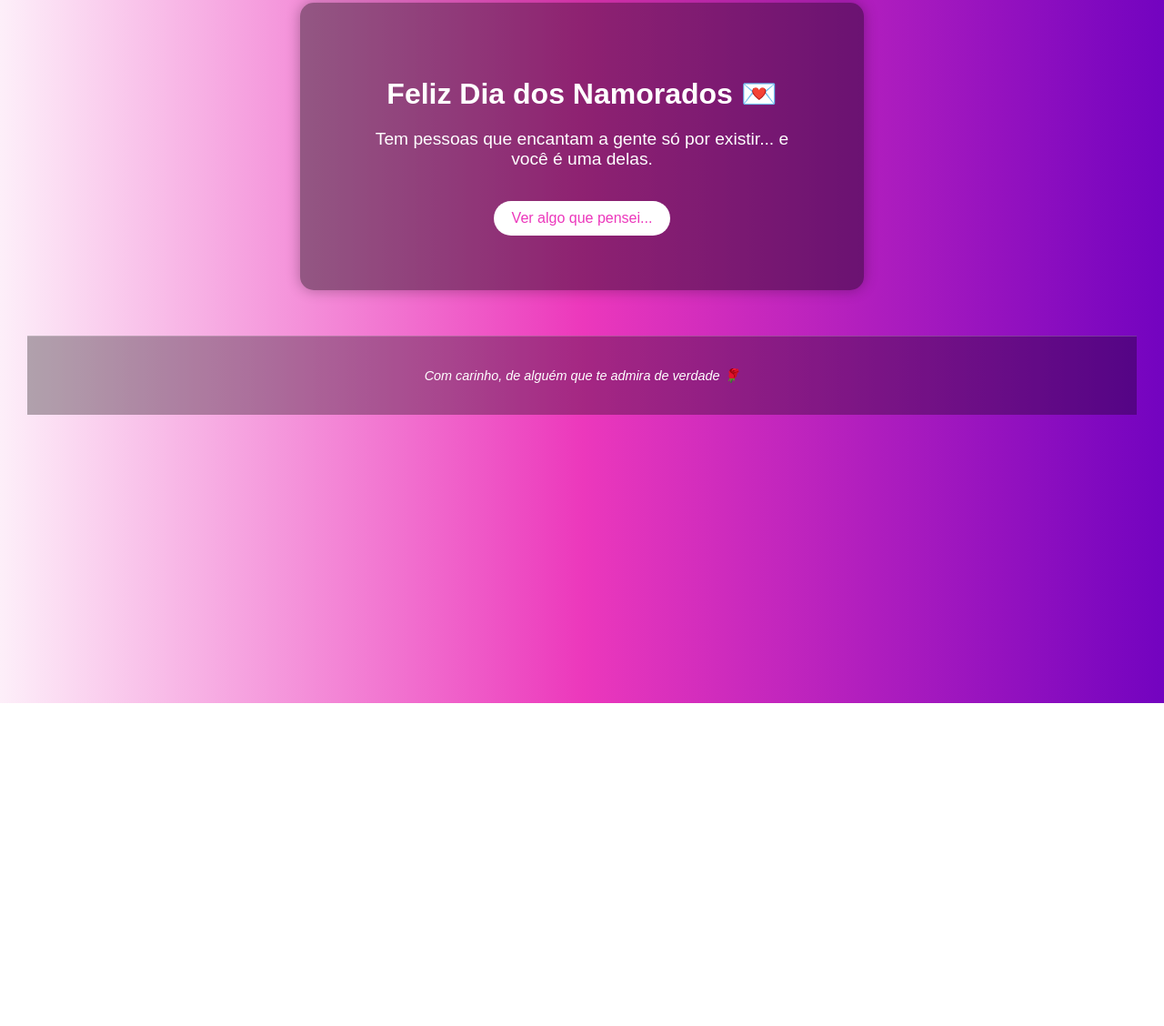
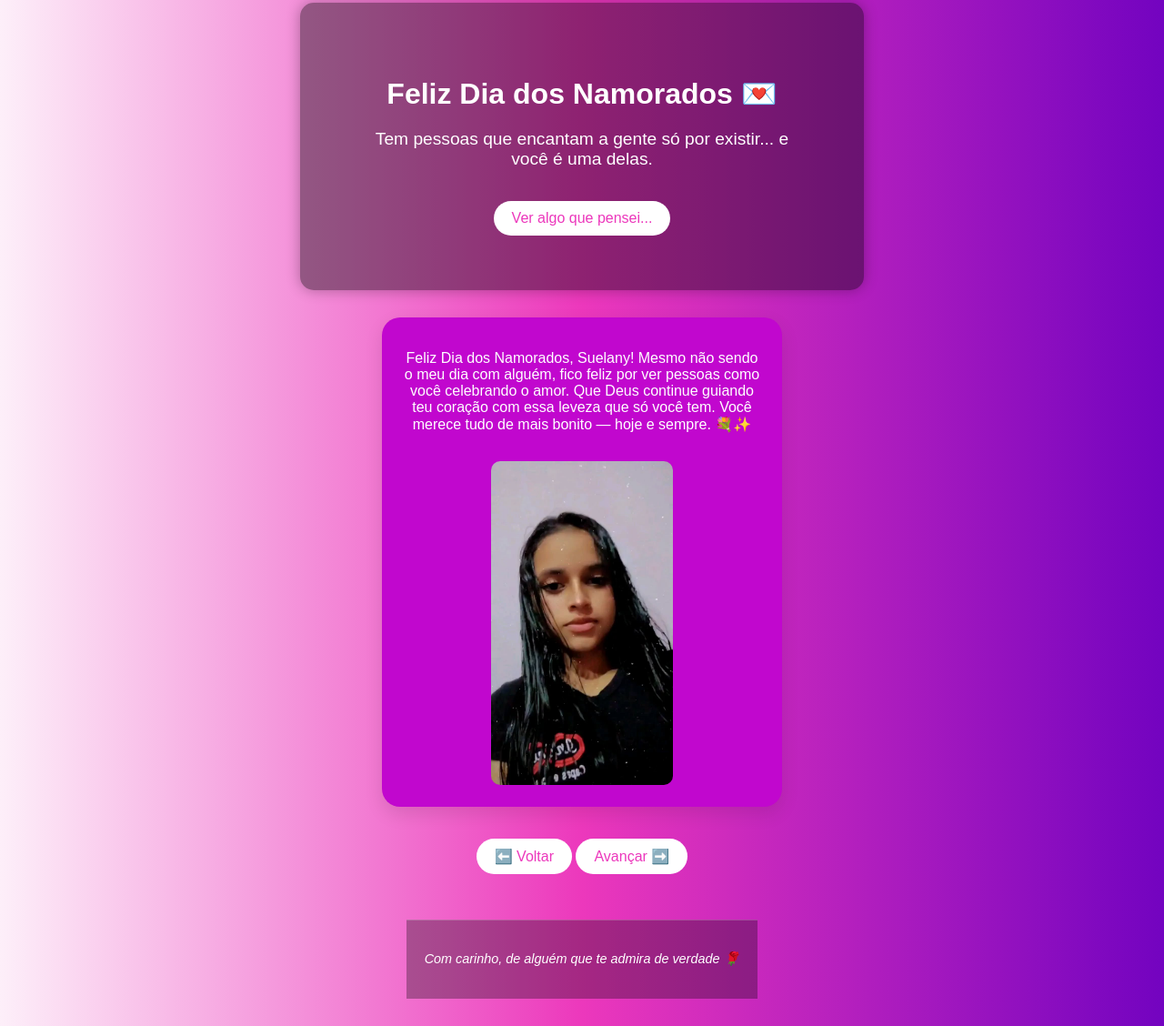
Before and after one commit to Fabio-Resende-s/romantico, a plain HTML site: page index.html in a window 1280 px wide. Shown: the part 27-1155 px from the top of the page at 91% size. Before the commit the page ends 800 px from the top, so only its background shows below. Drawn offline with Linux system fonts and the light colour scheme.

Commit message:
nova atualização

```diff
--- a/index.html
+++ b/index.html
@@ -1,14 +1,13 @@
 <!DOCTYPE html>
 <html lang="pt-BR">
   <head>
-  <meta charset="UTF-8">
+    <meta charset="UTF-8" />
     <title>Para alguém especial</title>
-  <meta name="viewport" content="width=device-width, initial-scale=1.0">
+    <meta name="viewport" content="width=device-width, initial-scale=1.0" />
 
-  <link rel="stylesheet" href="style.css">
+    <link rel="stylesheet" href="style.css" />
   </head>
   <body>
-
     <div class="container">
       <h1 class="titulo">Feliz Dia dos Namorados 💌</h1>
       <p class="mensagem" id="mensagemInicial">
@@ -16,12 +15,46 @@
       </p>
       <button onclick="revelarMensagem()">Ver algo que pensei...</button>
       <p class="mensagem-secreta" id="mensagemSecreta">
-  Admiração é pouco pra descrever o que sinto quando você sorri. 💫<br>
+        Admiração é pouco pra descrever o que sinto quando você sorri. 💫<br />
         Obrigado por ser tão você, Suelany.
-  <br>
-   <img src="STK-20250527-WA0038 (2).webp" alt="Foto da Suelany" class="foto" >
+        <br />
+        <img
+          src="STK-20250527-WA0038 (2).webp"
+          alt="Foto da Suelany"
+          class="foto"
+        />
+      </p>
+    </div>
 
+    <div class="slider" id="slider">
+      <div class="slide active">
+        <p>Feliz Dia dos Namorados, Suelany!
+Mesmo não sendo o meu dia com alguém, fico feliz por ver pessoas como você celebrando o amor. Que Deus continue guiando teu coração com essa leveza que só você tem.
+
+Você merece tudo de mais bonito — hoje e sempre. 💐✨</p>
+       <img src="278470398_362996179115732_945600938192795544_n.jpg" alt="gddsgsdsdgdsdsgds">
+      </div>
+      <div class="slide">
+        <p>Não sei explicar... mas tem algo em você que faz o mundo parecer mais leve quando tá por perto. ✨</p>
+         <img
+      src="https://i.pinimg.com/originals/f3/00/9b/f3009b260fb3aaf55fd6ac31175c1927.gif"
+      alt="Gif de carinho"
+    />
+      </div>
+      <div class="slide">
+        <p>
+          Esse ursinho é só um símbolo...<br />de como você me deixa bobo(a) 😅
         </p>
+        <img
+          src="https://gifman.net/wp-content/uploads/2019/06/ursinho-fofo-apaixonado.gif"
+          alt="Ursinho fofo"
+        />
+      </div>
+    </div>
+
+    <div class="nav-buttons">
+      <button onclick="mudarSlide(-1)">⬅️ Voltar</button>
+      <button onclick="mudarSlide(1)">Avançar ➡️</button>
     </div>
 
     <footer class="rodape">
--- a/script.js
+++ b/script.js
@@ -9,3 +9,19 @@ function revelarMensagem() {
   msg.style.display = "block";
   foto.style.display = "block";
 }
+
+ let slideAtual = 0;
+    const slides = document.querySelectorAll('.slide');
+
+    function mostrarSlide(index) {
+      slides.forEach((slide, i) => {
+        slide.classList.toggle('active', i === index);
+      });
+    }
+
+    function mudarSlide(direcao) {
+      slideAtual += direcao;
+      if (slideAtual < 0) slideAtual = slides.length - 1;
+      if (slideAtual >= slides.length) slideAtual = 0;
+      mostrarSlide(slideAtual);
+    }
--- a/style.css
+++ b/style.css
@@ -1,10 +1,16 @@
 body {
+  font-family: "Segoe UI", sans-serif;
   background: linear-gradient(to right, #fdeff9, #ec38bc, #7303c0);
-  font-family: 'Arial', sans-serif;
+  font-family: "Arial", sans-serif;
   color: #fff;
   text-align: center;
   padding: 30px;
   margin: 0;
+  display: flex;
+  flex-direction: column;
+  align-items: center;
+  justify-content: center;
+  min-height: 100vh;
 }
 
 .container {
@@ -98,3 +104,45 @@ button:hover {
     font-size: 1em;
   }
 }
+
+.slider {
+  width: 100%;
+  max-width: 400px;
+  background: rgb(193, 7, 206);
+  padding:20px;
+  border-radius: 20px;
+  box-shadow: 0 8px 20px rgba(0, 0, 0, 0.1);
+  text-align: center;
+  position: relative;
+  margin-top: 30px;
+}
+
+
+.slide {
+  display: none;
+}
+
+.slide.active {
+  display: block;
+  animation: fade 1s ease-in-out;
+}
+
+@keyframes fade {
+  from {
+    opacity: 0;
+  }
+  to {
+    opacity: 1;
+  }
+}
+
+img {
+  max-width: 50%;
+  border-radius: 10px;
+  margin-top: 15px;
+
+}
+
+.nav-buttons {
+  margin-top: 20px;
+}
```
Also changed, not shown: 278470398_362996179115732_945600938192795544_n.jpg (added), suelany.jpg (deleted). Lines whose indentation alone changed are shown as unchanged.
